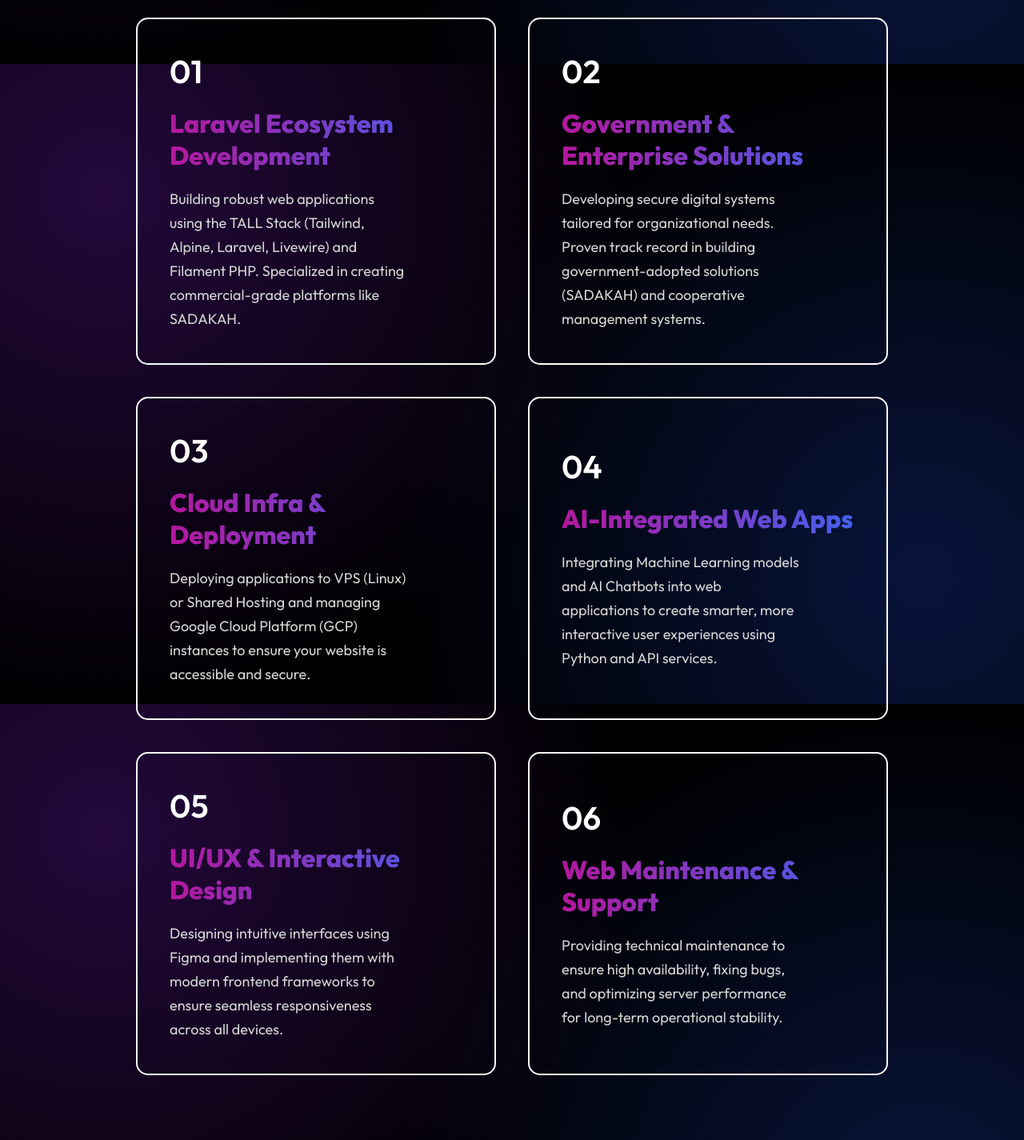
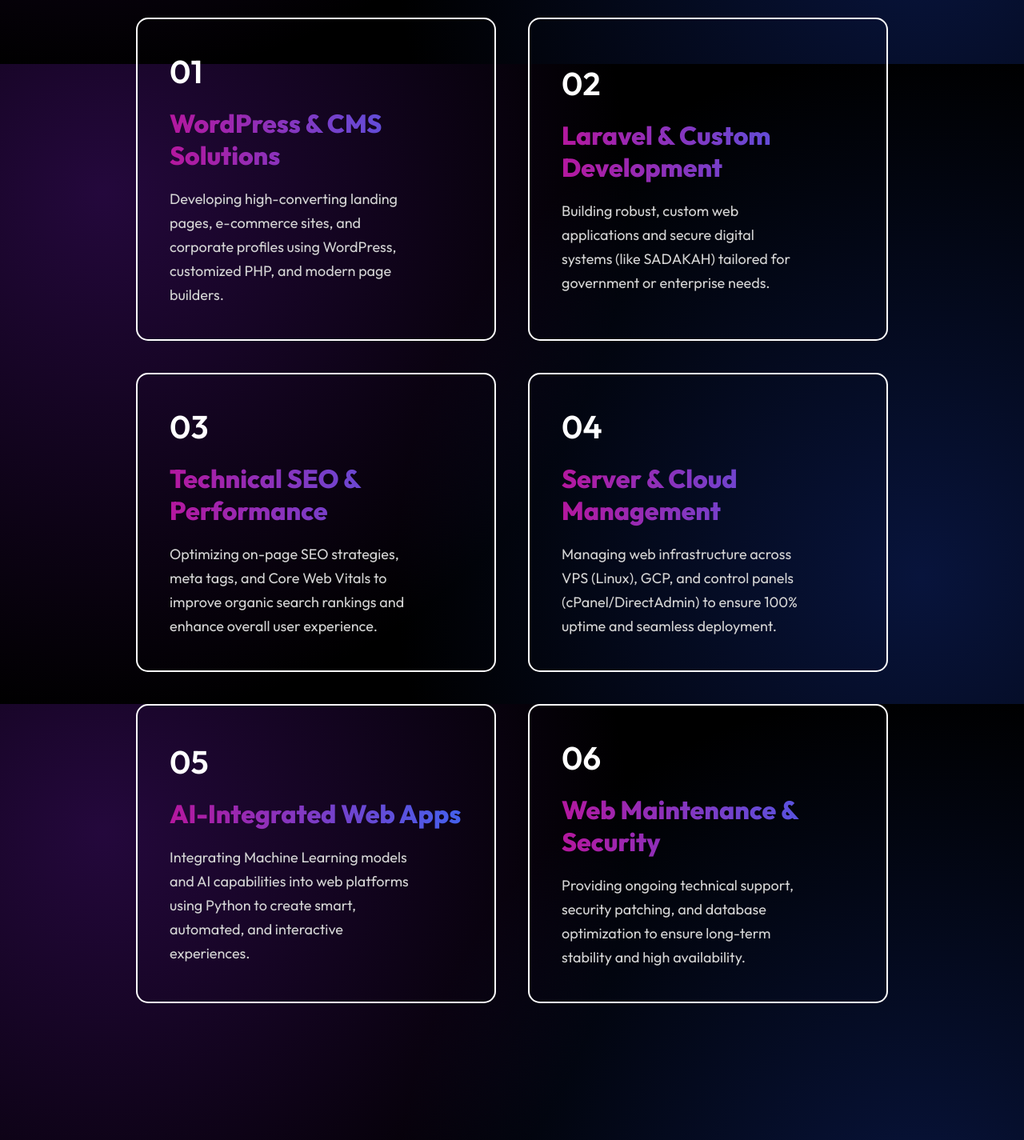
Before and after one commit to RizalHaryaputra/my-portfolio, a React (Vite) app: page / in a window 1280 px wide. Shown: the part 2320-3745 px from the top of the page at 80% size. Built offline with nearby package versions, Linux system fonts and the light colour scheme.

Commit message:
update services data

```diff
--- a/src/Components/About/About.jsx
+++ b/src/Components/About/About.jsx
@@ -37,7 +37,6 @@ const About = () => {
                     <h2>30+</h2>
                     <p>Web Development Projects Completed</p>
                 </div>
-                {/* Garis pemisah ditangani oleh CSS border */}
                 <div className="about-achievement">
                     <h2>5+</h2>
                     <p>Web Development Trainings Completed</p>
--- a/src/assets/services_data.js
+++ b/src/assets/services_data.js
@@ -1,33 +1,33 @@
 const Services_Data = [
     {
         s_no: "01",
-        s_name: "Laravel Ecosystem Development",
-        s_desc: "Building robust web applications using the TALL Stack (Tailwind, Alpine, Laravel, Livewire) and Filament PHP. Specialized in creating commercial-grade platforms like SADAKAH."
+        s_name: "WordPress & CMS Solutions",
+        s_desc: "Developing high-converting landing pages, e-commerce sites, and corporate profiles using WordPress, customized PHP, and modern page builders."
     },
     {
         s_no: "02",
-        s_name: "Government & Enterprise Solutions",
-        s_desc: "Developing secure digital systems tailored for organizational needs. Proven track record in building government-adopted solutions (SADAKAH) and cooperative management systems."
+        s_name: "Laravel & Custom Development",
+        s_desc: "Building robust, custom web applications and secure digital systems (like SADAKAH) tailored for government or enterprise needs."
     },
     {
         s_no: "03",
-        s_name: "Cloud Infra & Deployment",
-        s_desc: "Deploying applications to VPS (Linux) or Shared Hosting and managing Google Cloud Platform (GCP) instances to ensure your website is accessible and secure."
+        s_name: "Technical SEO & Performance",
+        s_desc: "Optimizing on-page SEO strategies, meta tags, and Core Web Vitals to improve organic search rankings and enhance overall user experience."
     },
     {
         s_no: "04",
-        s_name: "AI-Integrated Web Apps",
-        s_desc: "Integrating Machine Learning models and AI Chatbots into web applications to create smarter, more interactive user experiences using Python and API services."
+        s_name: "Server & Cloud Management",
+        s_desc: "Managing web infrastructure across VPS (Linux), GCP, and control panels (cPanel/DirectAdmin) to ensure 100% uptime and seamless deployment."
     },
     {
         s_no: "05",
-        s_name: "UI/UX & Interactive Design",
-        s_desc: "Designing intuitive interfaces using Figma and implementing them with modern frontend frameworks to ensure seamless responsiveness across all devices."
+        s_name: "AI-Integrated Web Apps",
+        s_desc: "Integrating Machine Learning models and AI capabilities into web platforms using Python to create smart, automated, and interactive experiences."
     },
     {
         s_no: "06",
-        s_name: "Web Maintenance & Support",
-        s_desc: "Providing technical maintenance to ensure high availability, fixing bugs, and optimizing server performance for long-term operational stability."
+        s_name: "Web Maintenance & Security",
+        s_desc: "Providing ongoing technical support, security patching, and database optimization to ensure long-term stability and high availability."
     },
 ]
 
```
